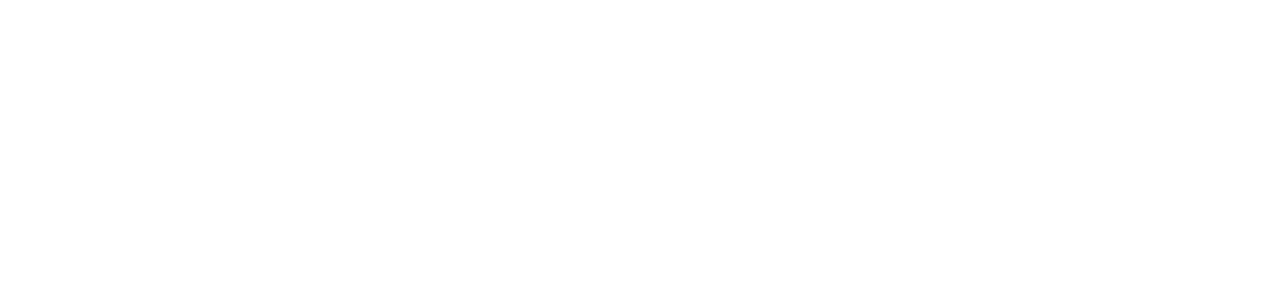
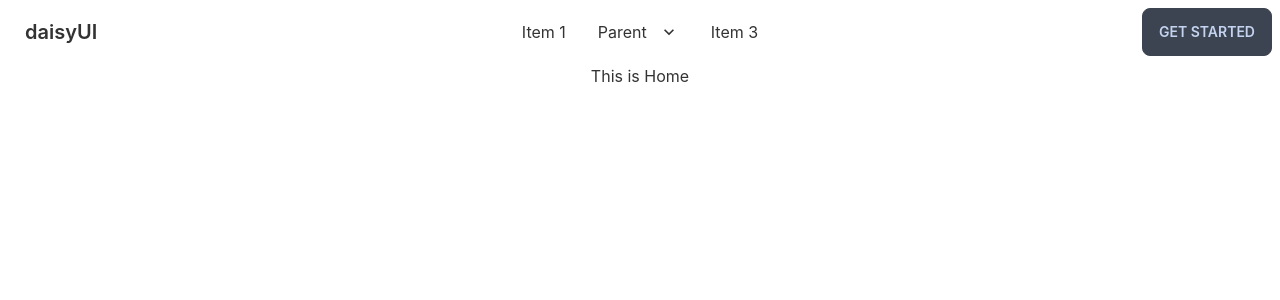
Before and after one commit to asrafaliii/doctors-portal, a React (Create React App) app: page / in a window 1280 px wide. Shown: the top 300 px of the page. Built offline with nearby package versions, Linux system fonts and the light colour scheme.

Commit message:
daisy ui to use default navbar

```diff
--- a/src/App.js
+++ b/src/App.js
@@ -1,8 +1,17 @@
+import { Route, Routes } from 'react-router-dom';
 import './App.css';
+import About from './Pages/About/About';
+import Home from './Pages/Home/Home';
+import Navbar from './Pages/Shared/Navbar';
 
 function App() {
   return (
     <div className="App">
+      <Navbar />
+      <Routes>
+        <Route path="/" element={<Home />} />
+        <Route paht="about" element={<About />} />
+      </Routes>
     </div>
   );
 }
--- /dev/null
+++ b/src/Pages/About/About.js
@@ -0,0 +1,11 @@
+import React from 'react';
+
+const About = () => {
+    return (
+        <div>
+            <h1>This is About</h1>
+        </div>
+    );
+};
+
+export default About;
--- /dev/null
+++ b/src/Pages/Home/Home.js
@@ -0,0 +1,11 @@
+import React from 'react';
+
+const Home = () => {
+    return (
+        <div>
+            <h1>This is Home</h1>
+        </div>
+    );
+};
+
+export default Home;
--- /dev/null
+++ b/src/Pages/Shared/Navbar.js
@@ -0,0 +1,51 @@
+import React from 'react';
+
+const Navbar = () => {
+    return (
+        <div class="navbar bg-base-100">
+            <div class="navbar-start">
+                <div class="dropdown">
+                    <label tabindex="0" class="btn btn-ghost lg:hidden">
+                        <svg xmlns="http://www.w3.org/2000/svg" class="h-5 w-5" fill="none" viewBox="0 0 24 24" stroke="currentColor"><path stroke-linecap="round" stroke-linejoin="round" stroke-width="2" d="M4 6h16M4 12h8m-8 6h16" /></svg>
+                    </label>
+                    <ul tabindex="0" class="menu menu-compact dropdown-content mt-3 p-2 shadow bg-base-100 rounded-box w-52">
+                        <li><a>Item 1</a></li>
+                        <li tabindex="0">
+                            <a class="justify-between">
+                                Parent
+                                <svg class="fill-current" xmlns="http://www.w3.org/2000/svg" width="24" height="24" viewBox="0 0 24 24"><path d="M8.59,16.58L13.17,12L8.59,7.41L10,6L16,12L10,18L8.59,16.58Z" /></svg>
+                            </a>
+                            <ul class="p-2">
+                                <li><a>Submenu 1</a></li>
+                                <li><a>Submenu 2</a></li>
+                            </ul>
+                        </li>
+                        <li><a>Item 3</a></li>
+                    </ul>
+                </div>
+                <a class="btn btn-ghost normal-case text-xl">daisyUI</a>
+            </div>
+            <div class="navbar-center hidden lg:flex">
+                <ul class="menu menu-horizontal p-0">
+                    <li><a>Item 1</a></li>
+                    <li tabindex="0">
+                        <a>
+                            Parent
+                            <svg class="fill-current" xmlns="http://www.w3.org/2000/svg" width="20" height="20" viewBox="0 0 24 24"><path d="M7.41,8.58L12,13.17L16.59,8.58L18,10L12,16L6,10L7.41,8.58Z" /></svg>
+                        </a>
+                        <ul class="p-2">
+                            <li><a>Submenu 1</a></li>
+                            <li><a>Submenu 2</a></li>
+                        </ul>
+                    </li>
+                    <li><a>Item 3</a></li>
+                </ul>
+            </div>
+            <div class="navbar-end">
+                <a class="btn">Get started</a>
+            </div>
+        </div>
+    );
+};
+
+export default Navbar;
--- a/src/index.js
+++ b/src/index.js
@@ -2,11 +2,14 @@ import React from 'react';
 import ReactDOM from 'react-dom/client';
 import './index.css';
 import App from './App';
+import { BrowserRouter } from 'react-router-dom';
 
 
 const root = ReactDOM.createRoot(document.getElementById('root'));
 root.render(
   <React.StrictMode>
-    <App />
+    <BrowserRouter>
+      <App />
+    </BrowserRouter>
   </React.StrictMode>
 );
--- a/tailwind.config.js
+++ b/tailwind.config.js
@@ -3,5 +3,20 @@ module.exports = {
   theme: {
     extend: {},
   },
+  daisyui: {
+    themes: [
+      {
+        doctortheme: {
+          primary: "#0FCFEC",
+          secondary: "#19D3AE",
+          accent: "#3A4256",
+          neutral: "#3d4451",
+          "base-100": "#ffffff",
+        },
+      },
+      "dark",
+      "cupcake",
+    ],
+  },
   plugins: [require("daisyui")],
 }
```
